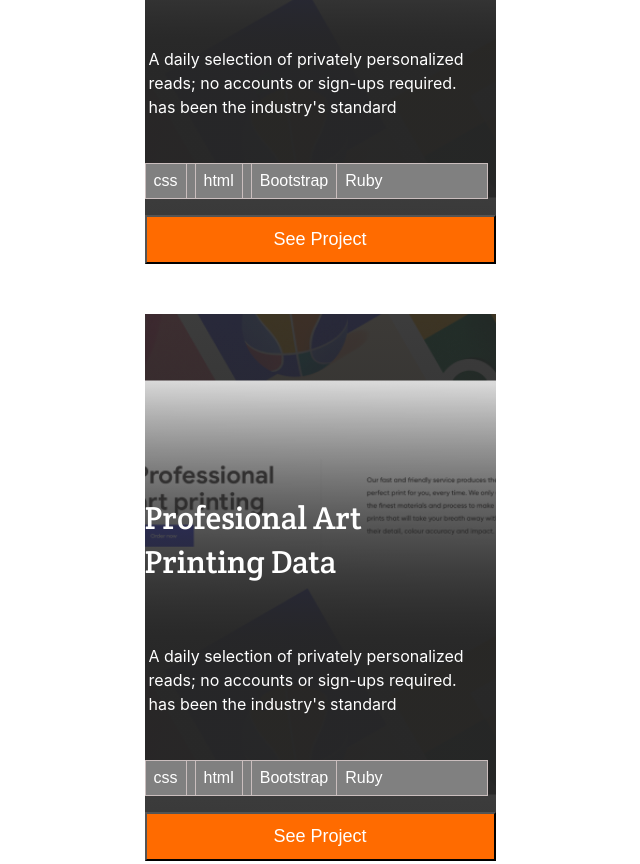
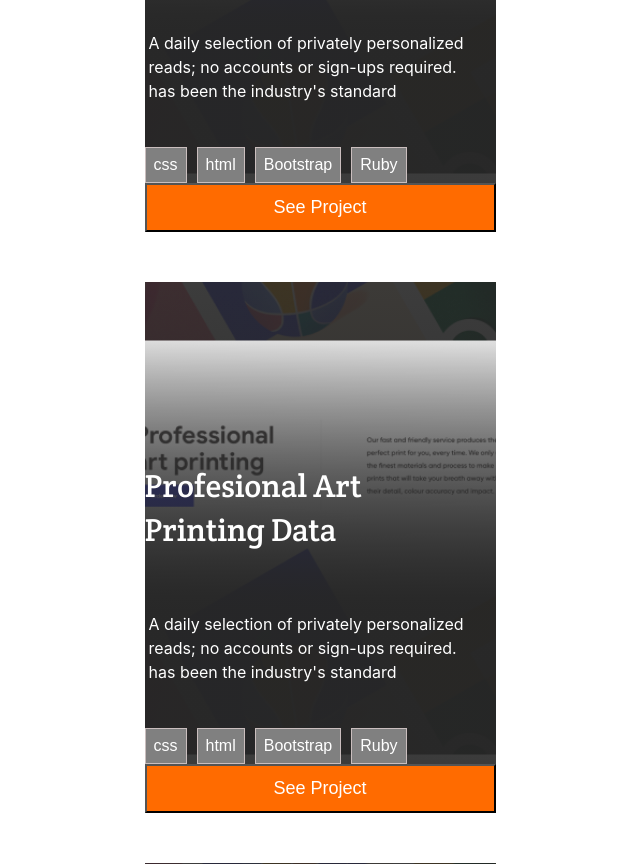
Before and after one commit to Emmykage/portfolio, a website: page index.html in a window 1280 px wide. Shown: the part 2150-3014 px from the top of the page, without its empty margins (320-960 px from the left). Drawn offline with Linux system fonts and the light colour scheme.

Commit message:
edit user 2

```diff
--- a/index.html
+++ b/index.html
@@ -77,6 +77,7 @@ don’t hestiate to contact me.
 
                     </div>
                     <div class="item work-item-3">
+                        <div>
                         <h3>Profesional Art Printing Data</h3>
                         <p>A daily selection of privately personalized reads; no accounts or sign-ups required. has been the industry's standard</p>
                         <ul>
@@ -85,8 +86,8 @@ don’t hestiate to contact me.
                             <li> <a href="#">Bootstrap</a></li>
                             <li> <a href="#">Ruby</a></li>
                         </ul>
+                    </div>
                         <button class="project-btn" type="button">See Project</button>
-
                     </div>
                     <div class="item work-item-4">
                         <h3>Profesional Art Printing Data</h3>
--- a/style.css
+++ b/style.css
@@ -203,15 +203,21 @@ hr {
   background-color: gray;
   border: 1px solid rgb(202, 190, 190);
   padding: 8px;
-  margin-right: 8px;
+  margin-right: 10px;
 }
 .item ul li:first-child{
   float: left;
+  margin-right: 10px;
 }
 .item ul li:nth-child(2){
   float: left;
+  margin-right: 10px;
 }
 .item ul li:nth-child(3){
+  float: left;
+  margin-right: 10px;
+}
+.item ul li:nth-child(4){
   float: left;
 }
 
@@ -223,6 +229,12 @@ hr {
 .item ul li a {
   color: #fff;
 }
+
+button {
+ clear: both;
+ margin-top: 20px;
+}
+
 
 .project-btn-1 {
   display: block;
```
